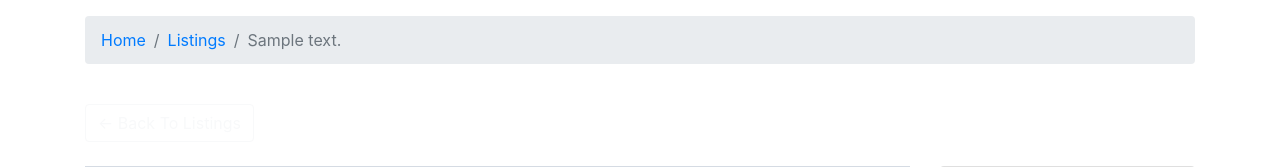
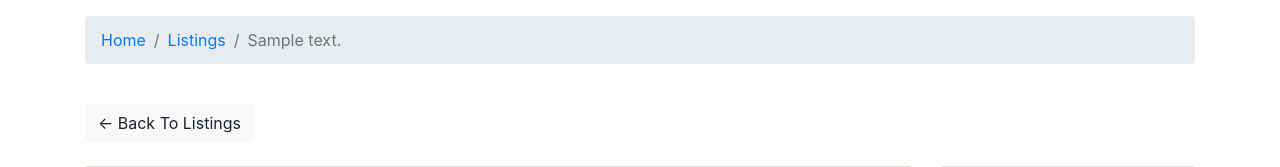
Before and after one commit to Devnaija/RealEstate, a Django app: page /listings/1/ in a window 1280 px wide. Shown: the part 517-684 px from the top of the page. Run offline with Django 4.2, Linux system fonts and the light colour scheme; tables that the repository leaves empty hold one stand-in row (values such as "Sample post"); grey boxes marked "Sample" are stand-in pictures; some libraries are stand-ins or nearby versions.

Commit message:
initial commit

```diff
--- a/templates/listings/listing.html
+++ b/templates/listings/listing.html
@@ -35,7 +35,7 @@
 <!-- listings -->
 <section id="listing" class="py-4">
   <div class="container">
-    <a href="{% url 'listings' %}" class="btn btn-outline-light mb-4">&larr; Back To Listings</a>
+    <a href="{% url 'listings' %}" class="btn btn-light mb-4">&larr; Back To Listings</a>
     <div class="row">
       <div class="col-md-9">
         <!-- home main img -->
```
